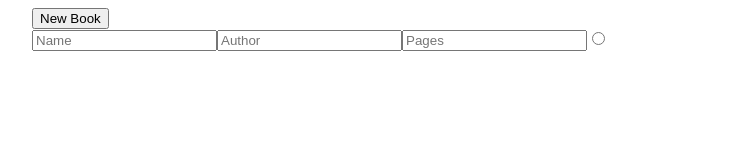
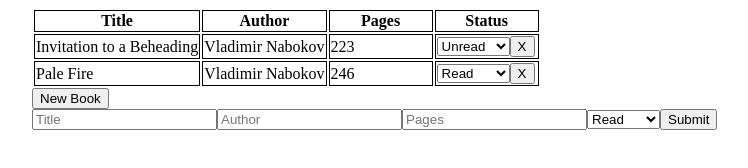
Before and after one commit to octavian-sn/odin-library, a plain HTML site: page index.html in a window 1280 px wide. Both pictures are taken after a click on the button "New Book". Shown: the whole page, without its empty margins (26-774 px from the left). Drawn offline with Linux system fonts and the light colour scheme.

Commit message:
Add delete book button

```diff
--- a/index.html
+++ b/index.html
@@ -4,7 +4,7 @@
     <meta charset="UTF-8">
     <meta http-equiv="X-UA-Compatible" content="IE=edge">
     <meta name="viewport" content="width=device-width, initial-scale=1.0">
-    <title>Smoll Library</title>
+    <title>E-Library</title>
     <link rel="stylesheet" href="style.css">
     <script src="script.js" defer></script>
 </head>
--- a/script.js
+++ b/script.js
@@ -1,100 +1,152 @@
-const bookTable = document.getElementById('book-table');
-const display = document.getElementById('main');
+const booksDisplay = document.getElementById('book-table');
+const mainDisplay = document.getElementById('main');
+const table = document.createElement('table');
+const popupWindow = document.createElement('div')
+
 
 // Book storage
 let myLibrary = [];
 
 // Book constructor
-function Book(title, author, pages, read) {
+function Book(title, author, pages, status) {
   this.Title = title;
   this.Author = author;
   this.Pages = pages;
-  this.Status = read;
+  this.Status = status;
 }
 
 // Add books to myLibrary
 function addBookToLibrary() {
-  const bookName = document.getElementById('name').value;
+  const bookTitle = document.getElementById('title').value;
   const bookAuthor = document.getElementById('author').value;
   const bookPages = document.getElementById('pages').value;
-  const bookStatus = document.getElementById('status').value;
-  const newBook = new Book(bookName, bookAuthor, bookPages, bookStatus);
+  const bookStatus = document.getElementById('new-status').value;
+  const newBook = new Book(bookTitle, bookAuthor, bookPages, bookStatus);
   myLibrary.push(newBook);
 }
 
 // Dummy filling books
 myLibrary.push(new Book ('Invitation to a Beheading', 'Vladimir Nabokov', '223', 'Unread' ));
-myLibrary.push(new Book ('Pale Fire', 'Vladimir Nabokov', '246', 'Unread' ));
-
-console.log(myLibrary);
+myLibrary.push(new Book ('Pale Fire', 'Vladimir Nabokov', '246', 'Read' ));
 
 function displayBooks() {
-  const table = document.createElement('table');
-  let firstRow = document.createElement('tr');
-  let headName = document.createElement('th');
-  headName.innerText = 'Name';
-  firstRow.appendChild(headName);
+  // Create header row
+  let headRow = document.createElement('tr');
+  let headTitle = document.createElement('th');
+  headTitle.innerText = 'Title';
+  headRow.appendChild(headTitle);
   let headAuthor = document.createElement('th')
   headAuthor.innerText = 'Author';
-  firstRow.appendChild(headAuthor);
+  headRow.appendChild(headAuthor);
   let headPages = document.createElement('th')
   headPages.innerText = 'Pages';
-  firstRow.appendChild(headPages);
+  headRow.appendChild(headPages);
   let headStatus = document.createElement('th')
   headStatus.innerText = 'Status';
-  firstRow.appendChild(headStatus);
-  table.appendChild(firstRow);
+  headRow.appendChild(headStatus);
+  table.appendChild(headRow);
+  // Create row for each book
   myLibrary.forEach(book => {
-    let secondRow = document.createElement('tr');
+    let bookRow = document.createElement('tr');
+    bookRow.setAttribute('data-row', `row${myLibrary.indexOf(book)}`);
+    // Create cells for title/author/pages
     for (const property in book) {
       const cell = document.createElement('td');
+      cell.classList.add(`${property}`);
+      if (property !== 'Status') {
       const cellText = document.createTextNode(book[property])
       cell.appendChild(cellText);
-      secondRow.appendChild(cell);
+      }
+      // Create cells for status
+      if ( property === 'Status') {
+        const statusInput = document.createElement('select')
+        statusInput.setAttribute('name', 'status');
+        statusInput.setAttribute('id', 'status');
+        let statuses = ['Read', 'Unread', 'Ongoing']
+        statuses.forEach(item => {
+          let option = document.createElement('option');
+          option.value = item;
+          statusInput.appendChild(option);
+          option.innerText = item;
+          if (book[property] === item) {
+            option.setAttribute('selected', '')
+          }
+        })
+        // Delete book button
+        cell.appendChild(statusInput)
+        const deleteBook = document.createElement('button')
+        deleteBook.innerText = 'X';
+        deleteBook.addEventListener('click', deleteRow);
+        cell.appendChild(deleteBook);
+        function deleteRow(){
+          myLibrary.splice(myLibrary.indexOf(book), 1);
+          table.removeChild(bookRow);
+        }
+      }
+      bookRow.appendChild(cell);
     }
-    table.appendChild(secondRow);
+    table.appendChild(bookRow);
   });
-  bookTable.appendChild(table);
-  table.setAttribute("border", "2");
+  booksDisplay.appendChild(table);
+  // table.setAttribute("border", "2");
 }
 
+// Add new book button
 function addBookPopup() {
-  const window = document.createElement('div')
-  window.classList.add('new-window');
+  popupWindow.classList.add('new-window');
 
   const nameInput = document.createElement('input')
   nameInput.setAttribute('type', 'text');
-  nameInput.setAttribute('name', 'name');
-  nameInput.setAttribute('id', 'name');
-  nameInput.setAttribute('placeholder', 'Name');
-  window.appendChild(nameInput);
+  nameInput.setAttribute('name', 'title');
+  nameInput.setAttribute('id', 'title');
+  nameInput.setAttribute('placeholder', 'Title');
+  popupWindow.appendChild(nameInput);
 
   const authorInput = document.createElement('input')
   authorInput.setAttribute('type', 'text');
   authorInput.setAttribute('name', 'author');
   authorInput.setAttribute('id', 'author');
   authorInput.setAttribute('placeholder', 'Author');
-  window.appendChild(authorInput);
+  popupWindow.appendChild(authorInput);
 
   const pagesInput = document.createElement('input')
   pagesInput.setAttribute('type', 'number');
   pagesInput.setAttribute('name', 'pages');
   pagesInput.setAttribute('id', 'pages');
   pagesInput.setAttribute('placeholder', 'Pages');
-  window.appendChild(pagesInput);
+  popupWindow.appendChild(pagesInput);
 
-  const statusInput = document.createElement('input')
-  statusInput.setAttribute('type', 'radio');
-  statusInput.setAttribute('name', 'name');
-  statusInput.setAttribute('id', 'name');
-  statusInput.setAttribute('placeholder', 'Name');
-  window.appendChild(statusInput);
+  // Read/Unread/Ongoing button
+  const statusInput = document.createElement('select')
+  statusInput.setAttribute('name', 'status');
+  statusInput.setAttribute('id', 'new-status');
+  let statuses = ['Read', 'Unread', 'Ongoing']
+  statuses.forEach(item => {
+    let option = document.createElement('option');
+    option.value = item;
+    statusInput.appendChild(option);
+    option.innerText = item;
+  })
+  popupWindow.appendChild(statusInput);
 
-  display.appendChild(window);
+  var submitButton = document.createElement('button')
+  submitButton.innerText = 'Submit';
+  submitButton.addEventListener('click', submitBook);
+  popupWindow.appendChild(submitButton);
+
+  mainDisplay.appendChild(popupWindow);
+}
+
+function submitBook() {
+  addBookToLibrary();
+  table.innerHTML = ''
+  displayBooks();
+  popupWindow.innerHTML ='';
+  mainDisplay.removeChild(popupWindow);
 }
 
 const button = document.getElementById('new-book');
 button.addEventListener('click', addBookPopup)
 
-// displayBooks();
+displayBooks();
 // console.log('Testing bananas');
--- a/style.css
+++ b/style.css
@@ -1,7 +1,3 @@
-*{
-    box-sizing: border-box;
-}
-
 body {
     padding-left: 50px;
 }
```
